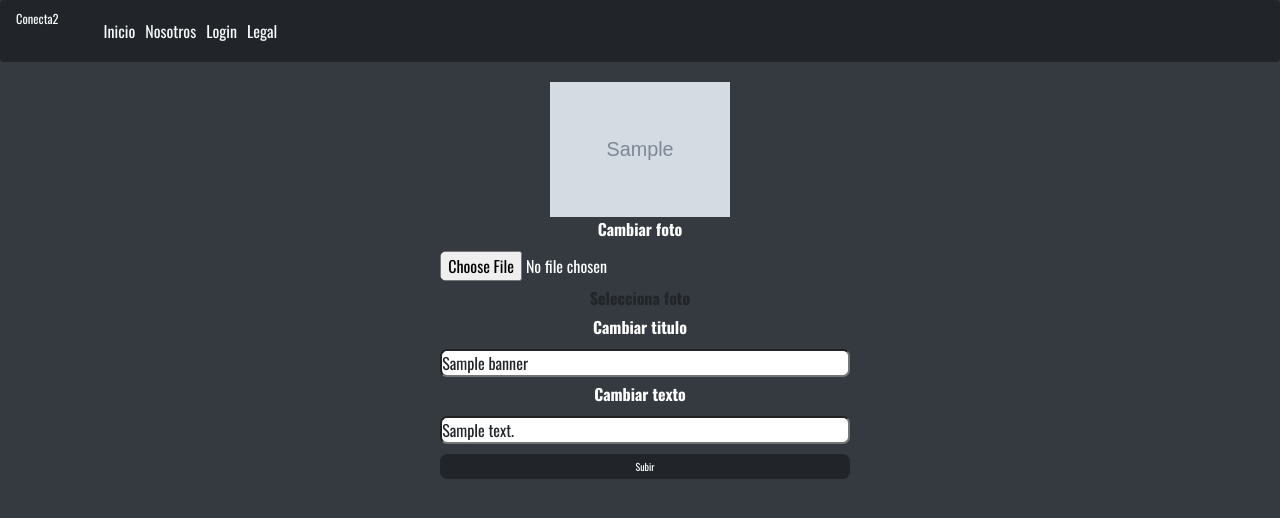
After one commit to Raul-Mena-dev/conecta2, a Flask app: page /editar_banner/0 in a window 1280 px wide. The commit adds this page. Shown: the top 518 px of the page. Run offline with Flask 2, Linux system fonts and the light colour scheme; tables that the repository leaves empty or names only in its code hold one stand-in row (values such as "Sample post"); grey boxes marked "Sample" are stand-in pictures; parts of the project's set-up code (start-up, migrations or seed data) failed here and were passed over; some libraries are stand-ins or nearby versions.

Commit message:
Final_pt1

```diff
--- a/app/static/css/main.css
+++ b/app/static/css/main.css
@@ -1269,6 +1269,65 @@ abbr[title] {
     height: 18px;
 }
 
+.tamaño{
+    width:20%;
+}
+
+.datos_banner{
+    display: flex;
+    flex-direction: column;
+    justify-content: flex-start;
+    width: 40%;
+    margin: auto;
+}
+
+.datos_banner form{
+    margin:auto;
+    width: 100%;
+    text-align: center;
+}
+
+.datos_banner form img{
+    margin:auto;
+}
+
+.actu_datos_banner{
+    margin: auto;
+    width: 80%;
+    text-align: center;
+}
+
+.actu_datos_banner input{
+    margin: 5px;
+    width: 100%;
+    border-radius: 7px;
+}
+
+.actu_datos_banner .actu_img_banner{
+    width: 70%;
+}
+
+.acciones_banner{
+    display: flex;
+    flex-direction: row;
+    justify-content: flex-start;
+}
+
+.accion_banner{
+    margin: 10px;
+}
+
+.accion_eliminar a{
+    color: #d3150e;
+    opacity: 0.8;
+}
+
+.accion_eliminar a:hover{
+    color: #e7130c;
+    opacity: 1;
+}
+
+
 /* RESPONSIVE DESIGN */
 
 @media (max-width: 1770px){
--- a/app/static/js/scripts.js
+++ b/app/static/js/scripts.js
@@ -385,3 +385,13 @@ function contraValidacion(){
 
 
 }
+
+function confirmarEliminar(){
+    var result = confirm("Want to delete?");
+    if (result) {
+        return true;
+    }
+    else{
+        return false;
+    }
+}
--- /dev/null
+++ b/app/templates/editar_banner.html
@@ -0,0 +1,43 @@
+{% extends 'base.html' %}
+
+{% block body %}
+
+{% block navbar %}
+            {% include 'navbar.html' %}
+{% endblock %}
+
+{% block content %}
+
+<body>
+    <div class="datos_banner">
+        <form action="/actualiza_banner/{{banners['id_banner']}}" method="post" enctype = "multipart/form-data">
+            <img style="max-width: 18rem; max-height: 18rem;" src="{{url_for('static', filename='img/'+banners['imagen'])}}" alt="{{url_for('static', filename='img/default.png')}}">
+            <br>
+                <div class="actu_datos_banner">
+                    <label style="color: #fff;"><strong>Cambiar foto</strong></label>
+                    <br>
+                    <input value="{{banners['imagen']}}" class="actu_img_banner" style="color: #fff;" type="file" name="file" id="customFile" required>
+                    <label class="custom-file-label" for="customFile">Selecciona foto</label>
+                </div>
+
+                <div class="actu_datos_banner">
+                    <label style="color: #fff;"><strong>Cambiar titulo</strong></label>
+                    <input value="{{banners['titulo']}}" type="text" name="titulo" required>
+                </div>
+
+                <div class="actu_datos_banner">
+                    <label style="color: #fff;"><strong>Cambiar texto</strong></label>
+                    <input type="text" name="texto" value="{{banners['texto']}}">
+                </div>
+
+            <div class="actu_datos_banner">
+                <input name="upload"  id="upload" class="btn btn-block btn-dark" class="btn btn-primary" type="submit" value="Subir" >
+            </div>
+        </form>
+    </div>
+</body>
+
+{% endblock %}
+
+
+{% endblock %}
--- a/main.py
+++ b/main.py
@@ -840,3 +840,41 @@ def actualziacion_msj(id_post,id_msj):
         cur.execute('UPDATE respuestas SET contenido = %s WHERE id_respuesta = %s',(contenido,id_msj,))
         mysql.connection.commit()
         return redirect(url_for('mostrarpost',id=id_post))
+
+@app.route('/actualiza_banner/<string:id_banner>', methods = ['POST'])
+def actualiza_banner(id_banner):
+    if request.method == 'POST':
+        f = request.files['file']
+        f.save(os.path.join(app.config['UPLOAD_FOLDER'], secure_filename(f.filename)))
+        filename = secure_filename(f.filename)
+        titulo = request.form['titulo']
+        contenido = request.form['texto']
+
+        cursor = mysql.connection.cursor(MySQLdb.cursors.DictCursor)
+        cursor.execute('UPDATE banner SET imagen = %s WHERE id_banner = %s', (filename, id_banner))
+        mysql.connection.commit()
+
+        cursor = mysql.connection.cursor(MySQLdb.cursors.DictCursor)
+        cursor.execute('UPDATE banner SET titulo = %s WHERE id_banner = %s', (titulo, id_banner))
+        mysql.connection.commit()
+
+        cursor = mysql.connection.cursor(MySQLdb.cursors.DictCursor)
+        cursor.execute('UPDATE banner SET texto = %s WHERE id_banner = %s', (contenido, id_banner))
+        mysql.connection.commit()
+
+        return redirect(url_for('actu_banner'))
+
+@app.route('/eliminar_banner/<string:id_banner>')
+def eliminar_banner(id_banner):
+        cursor = mysql.connection.cursor(MySQLdb.cursors.DictCursor)
+        cursor.execute('DELETE FROM banner where id_banner = %s', (id_banner))
+        mysql.connection.commit()
+
+        return redirect(url_for('actu_banner'))
+
+@app.route('/editar_banner/<string:id_banner>')
+def editar_banner(id_banner):
+    cur = mysql.connection.cursor(MySQLdb.cursors.DictCursor)
+    cur.execute('Select * FROM banner where id_banner = %s', (id_banner,))
+    banners = cur.fetchone()
+    return render_template('editar_banner.html', banners=banners)
```
Also changed, not shown: app/templates/actubanner.html (+15 -3 lines), app/static/img/Aula.jpg (added).
